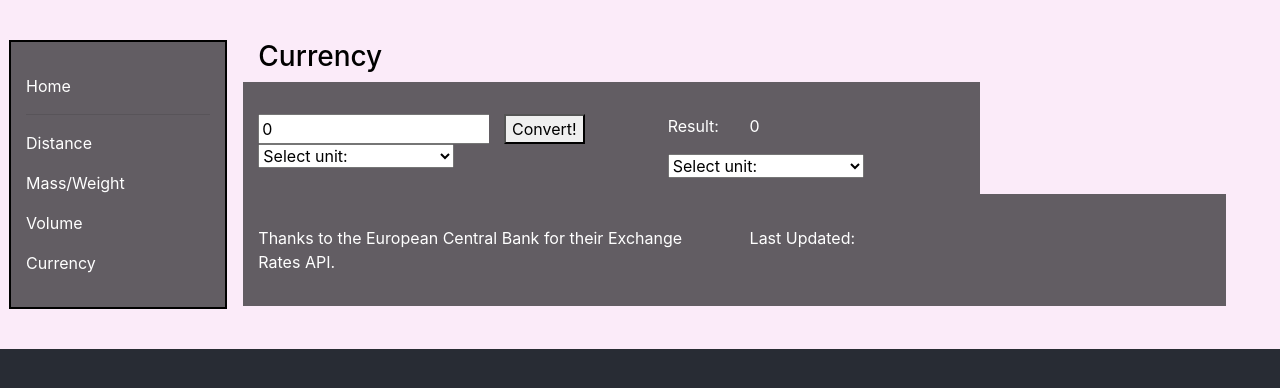
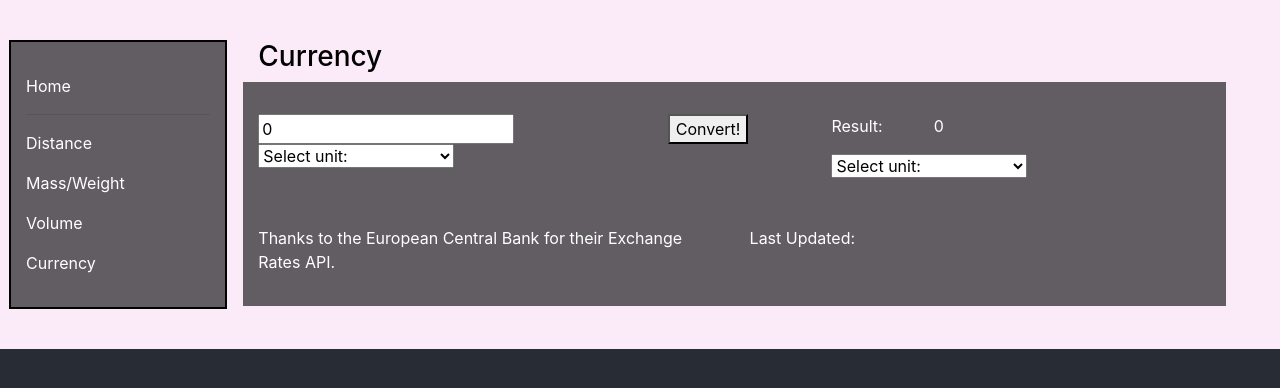
Before and after one commit to LNoeltner1/the_everything_calculator, a React (Create React App) app in the folder client/: page /Currency in a window 1280 px wide. Shown: the top 388 px of the page. Built offline with nearby package versions, Linux system fonts and the light colour scheme; no server answers.

Commit message:
edited some column widths on every page to span whole width of screen

```diff
--- a/client/src/pages/Currency.jsx
+++ b/client/src/pages/Currency.jsx
@@ -67,11 +67,7 @@ const Currency = () => {
         console.log(inputUnit, " inputUnit")
         let inputUnitMenu = document.getElementById("unitInput");
         let outputUnitMenu = document.getElementById("unitOutput");
-        // let unitInputValue = inputUnitMenu.options[inputUnitMenu.selectedIndex].value;
-        // let unitOutputValue = outputUnitMenu.options[outputUnitMenu.selectedIndex].value;
-        // setResultUnit(unitOutputValue);
-        // setInputUnit(unitInputValue);
-        //COMPARING USER CHOICES
+
 
         //CHECKING FOR UNSELECTED UNITS
         if (inputUnitMenu.options[inputUnitMenu.selectedIndex].value === "0" || outputUnitMenu.options[outputUnitMenu.selectedIndex].value === "0") {
@@ -90,8 +86,6 @@ const Currency = () => {
         } else if (inputUnitMenu.options[inputUnitMenu.selectedIndex].value !== "EU" && outputUnitMenu.options[outputUnitMenu.selectedIndex].value !== "EU") {
             convertIt();
         }
-
-
         // IF NOTHING MATCHES
         else {
             console.log("Lauren, you done goofed");
@@ -112,7 +106,7 @@ const Currency = () => {
                 </div>
                 <div className="row">
 
-                    <div className="col-md-3 col-xs-10 col-sm-10 inputBox">
+                    <div className="col-md-5 col-xs-10 col-sm-10 inputBox">
 
                         <input id="userInput"  type="text" name="number" value={inputValue} onChange={handleInputChange}/>
                         <div className="select inputMenu text-center">
@@ -164,7 +158,7 @@ const Currency = () => {
                     </div>
 
                     {/* </div> */}
-                    <div className="col-md-4 col-xs-10 col-sm-10 resultBox">
+                    <div className="col-md-5 col-xs-10 col-sm-10 resultBox">
                         <div className="row">
                             <div className="col-md-3">
                                 <p>Result: </p>
--- a/client/src/pages/Distance.jsx
+++ b/client/src/pages/Distance.jsx
@@ -423,7 +423,7 @@ const Distance = () => {
                 </div>
                 <div className="row">
 
-                    <div className="col-md-3 col-xs-10 col-sm-10 inputBox">
+                    <div className="col-md-5 col-xs-10 col-sm-10 inputBox">
 
                         <input id="userInput"  type="text" name="number" value={inputValue} onChange={handleInputChange}/>
                         <div className="select inputMenu text-center">
@@ -450,7 +450,7 @@ const Distance = () => {
                     </div>
 
                     {/* </div> */}
-                    <div className="col-md-4 col-xs-10 col-sm-10 resultBox">Result: {result}
+                    <div className="col-md-5 col-xs-10 col-sm-10 resultBox">Result: {result}
                         <div className="select outputMenu text-center">
                             <select id="unitOutput" className="unitMenu" name="unitOutput">
                                 <option value="0">Select unit:</option>
--- a/client/src/pages/Mass.jsx
+++ b/client/src/pages/Mass.jsx
@@ -538,7 +538,7 @@ const Mass = () => {
                 </div>
                 <div className="row">
 
-                    <div className="col-md-3 col-xs-10 col-sm-10 inputBox">
+                    <div className="col-md-5 col-xs-10 col-sm-10 inputBox">
 
                         <input id="userInput"  type="text" name="number" value={inputValue} onChange={handleInputChange}/>
                         <div className="select inputMenu text-center">
@@ -563,7 +563,7 @@ const Mass = () => {
                     </div>
 
                     {/* </div> */}
-                    <div className="col-md-4 col-xs-10 col-sm-10 resultBox">
+                    <div className="col-md-5 col-xs-10 col-sm-10 resultBox">
                         <div className="row">
                             <div className="col-md-3">
                                 <p>Result: </p>
--- a/client/src/pages/Volume.jsx
+++ b/client/src/pages/Volume.jsx
@@ -639,7 +639,7 @@ const Volume = () => {
                 </div>
                 <div className="row">
 
-                    <div className="col-md-3 col-xs-10 col-sm-10 inputBox">
+                    <div className="col-md-5 col-xs-10 col-sm-10 inputBox">
 
                         <input id="userInput"  type="text" name="number" value={inputValue} onChange={handleInputChange}/>
                         <div className="select inputMenu text-center">
@@ -666,7 +666,7 @@ const Volume = () => {
                     </div>
 
                     {/* </div> */}
-                    <div className="col-md-4 col-xs-10 col-sm-10 resultBox">
+                    <div className="col-md-5 col-xs-10 col-sm-10 resultBox">
                         <div className="row">
                             <div className="col-md-3">
                                 <p>Result: </p>
```
